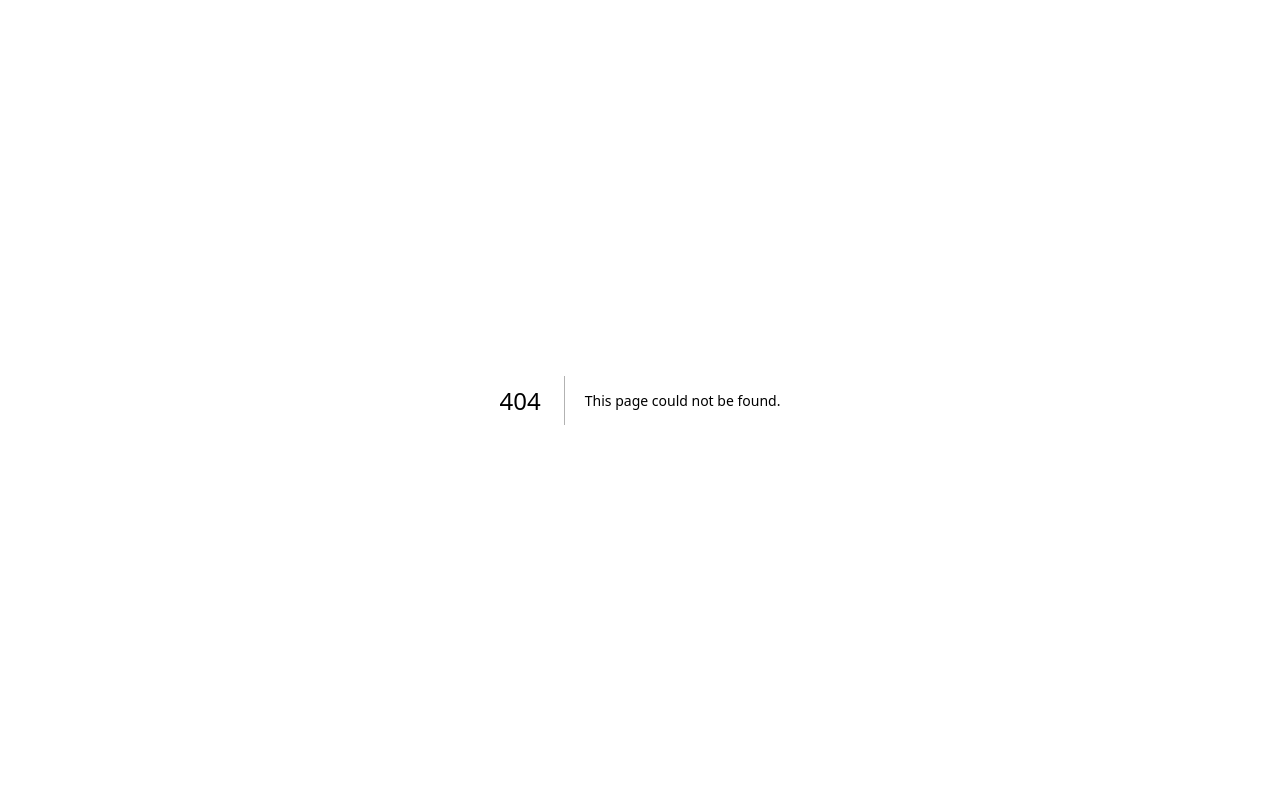
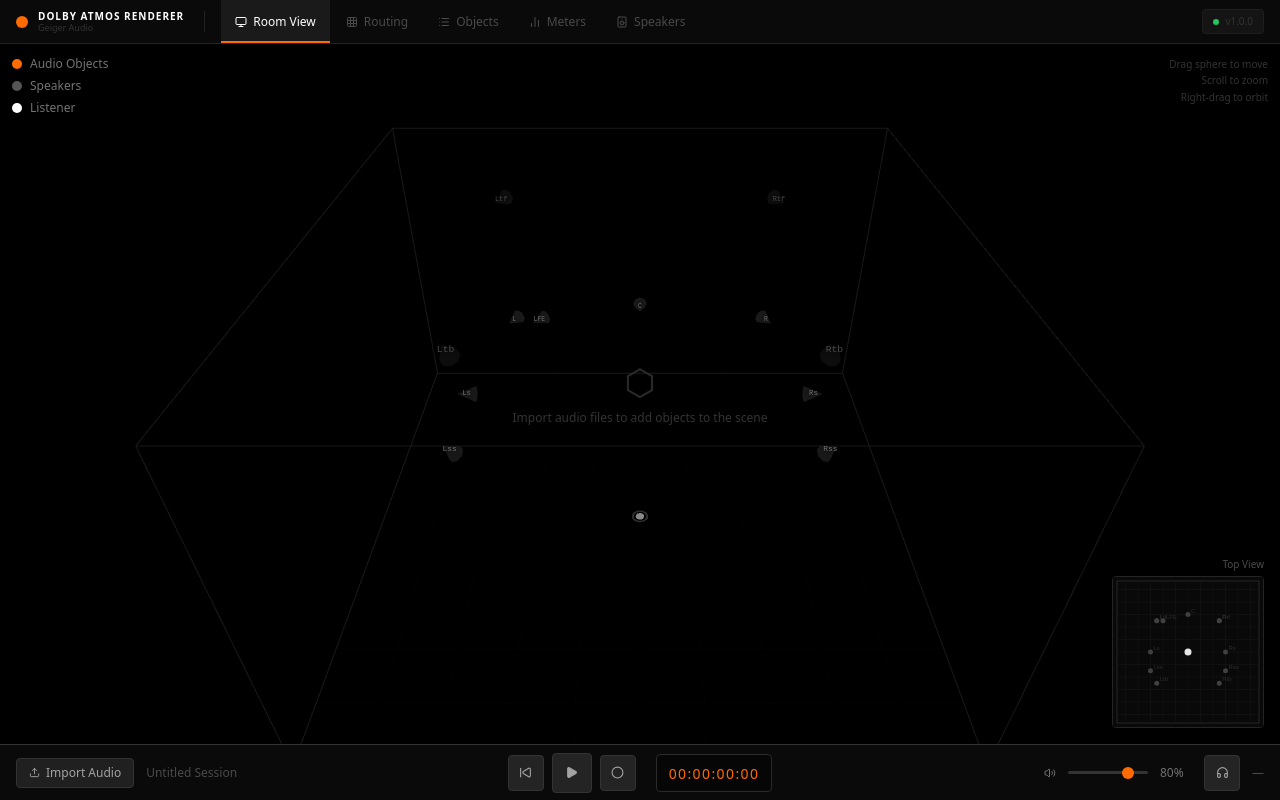
Before and after one commit to bhargavjoshi1237/geiger-audio, a Next.js app: page /renderer in a window 1280 px wide. Before the commit this address had no page. Built offline with nearby package versions, Linux system fonts and the light colour scheme.

Commit message:
feat: renderer shell with tab bar, layout wiring, transport bar integration

```diff
--- a/app/layout.js
+++ b/app/layout.js
@@ -1,28 +1,19 @@
-import { Geist, Geist_Mono } from "next/font/google";
-import "./globals.css";
-
-const geistSans = Geist({
-  variable: "--font-geist-sans",
-  subsets: ["latin"],
-});
-
-const geistMono = Geist_Mono({
-  variable: "--font-geist-mono",
-  subsets: ["latin"],
-});
+import './globals.css'
+import { AudioProvider } from '@/context/AudioContext'
 
 export const metadata = {
-  title: "Create Next App",
-  description: "Generated by create next app",
-};
+  title: 'Dolby Atmos Renderer — Geiger Audio',
+  description: 'Professional spatial audio renderer',
+}
 
 export default function RootLayout({ children }) {
   return (
-    <html
-      lang="en"
-      className={`${geistSans.variable} ${geistMono.variable} h-full antialiased`}
-    >
-      <body className="min-h-full flex flex-col">{children}</body>
+    <html lang="en">
+      <body className="antialiased">
+        <AudioProvider>
+          {children}
+        </AudioProvider>
+      </body>
     </html>
-  );
+  )
 }
--- a/app/page.js
+++ b/app/page.js
@@ -1,65 +1,5 @@
-import Image from "next/image";
+import { redirect } from 'next/navigation'
 
 export default function Home() {
-  return (
-    <div className="flex flex-col flex-1 items-center justify-center bg-zinc-50 font-sans dark:bg-black">
-      <main className="flex flex-1 w-full max-w-3xl flex-col items-center justify-between py-32 px-16 bg-white dark:bg-black sm:items-start">
-        <Image
-          className="dark:invert"
-          src="/next.svg"
-          alt="Next.js logo"
-          width={100}
-          height={20}
-          priority
-        />
-        <div className="flex flex-col items-center gap-6 text-center sm:items-start sm:text-left">
-          <h1 className="max-w-xs text-3xl font-semibold leading-10 tracking-tight text-black dark:text-zinc-50">
-            To get started, edit the page.js file.
-          </h1>
-          <p className="max-w-md text-lg leading-8 text-zinc-600 dark:text-zinc-400">
-            Looking for a starting point or more instructions? Head over to{" "}
-            <a
-              href="https://vercel.com/templates?framework=next.js&utm_source=create-next-app&utm_medium=appdir-template-tw&utm_campaign=create-next-app"
-              className="font-medium text-zinc-950 dark:text-zinc-50"
-            >
-              Templates
-            </a>{" "}
-            or the{" "}
-            <a
-              href="https://nextjs.org/learn?utm_source=create-next-app&utm_medium=appdir-template-tw&utm_campaign=create-next-app"
-              className="font-medium text-zinc-950 dark:text-zinc-50"
-            >
-              Learning
-            </a>{" "}
-            center.
-          </p>
-        </div>
-        <div className="flex flex-col gap-4 text-base font-medium sm:flex-row">
-          <a
-            className="flex h-12 w-full items-center justify-center gap-2 rounded-full bg-foreground px-5 text-background transition-colors hover:bg-[#383838] dark:hover:bg-[#ccc] md:w-[158px]"
-            href="https://vercel.com/new?utm_source=create-next-app&utm_medium=appdir-template-tw&utm_campaign=create-next-app"
-            target="_blank"
-            rel="noopener noreferrer"
-          >
-            <Image
-              className="dark:invert"
-              src="/vercel.svg"
-              alt="Vercel logomark"
-              width={16}
-              height={16}
-            />
-            Deploy Now
-          </a>
-          <a
-            className="flex h-12 w-full items-center justify-center rounded-full border border-solid border-black/[.08] px-5 transition-colors hover:border-transparent hover:bg-black/[.04] dark:border-white/[.145] dark:hover:bg-[#1a1a1a] md:w-[158px]"
-            href="https://nextjs.org/docs?utm_source=create-next-app&utm_medium=appdir-template-tw&utm_campaign=create-next-app"
-            target="_blank"
-            rel="noopener noreferrer"
-          >
-            Documentation
-          </a>
-        </div>
-      </main>
-    </div>
-  );
+  redirect('/renderer')
 }
--- /dev/null
+++ b/app/renderer/page.js
@@ -0,0 +1,126 @@
+'use client'
+
+import { useState } from 'react'
+import dynamic from 'next/dynamic'
+import { Monitor, Grid3x3, List, BarChart2, SpeakerIcon } from 'lucide-react'
+import TransportBar from '@/components/transport/TransportBar'
+import RoutingMatrix from '@/components/renderer/RoutingMatrix'
+import ObjectList from '@/components/renderer/ObjectList'
+import LoudnessMeters from '@/components/renderer/LoudnessMeters'
+import SpeakerConfig from '@/components/renderer/SpeakerConfig'
+
+// Dynamically import R3F to skip SSR (WebGL is browser-only)
+const RoomView = dynamic(() => import('@/components/renderer/RoomView'), {
+  ssr: false,
+  loading: () => (
+    <div className="flex-1 flex items-center justify-center bg-[#080808]">
+      <div className="text-[#333333] text-xs">Loading 3D scene…</div>
+    </div>
+  ),
+})
+
+const TABS = [
+  { id: 'room',     label: 'Room View',   icon: Monitor      },
+  { id: 'routing',  label: 'Routing',     icon: Grid3x3      },
+  { id: 'objects',  label: 'Objects',     icon: List         },
+  { id: 'meters',   label: 'Meters',      icon: BarChart2    },
+  { id: 'speakers', label: 'Speakers',    icon: SpeakerIcon  },
+]
+
+export default function RendererPage() {
+  const [activeTab, setActiveTab] = useState('room')
+
+  return (
+    <div className="flex flex-col h-screen overflow-hidden" style={{ background: '#161616' }}>
+      {/* Top header + tab bar */}
+      <header
+        className="flex items-center h-11 px-4 gap-0 shrink-0 border-b"
+        style={{ background: '#0A0A0A', borderColor: '#222222' }}
+      >
+        {/* Brand */}
+        <div className="flex items-center gap-2.5 pr-5 border-r mr-4" style={{ borderColor: '#222222' }}>
+          <div className="w-3 h-3 rounded-full" style={{ background: '#FF6B00' }} />
+          <div>
+            <div className="text-[10px] font-semibold text-white tracking-widest uppercase leading-none">
+              Dolby Atmos Renderer
+            </div>
+            <div className="text-[9px] text-[#333333] leading-none mt-0.5">Geiger Audio</div>
+          </div>
+        </div>
+
+        {/* Tabs */}
+        <nav className="flex items-center gap-0.5 h-full">
+          {TABS.map(tab => {
+            const Icon = tab.icon
+            const active = activeTab === tab.id
+            return (
+              <button
+                key={tab.id}
+                onClick={() => setActiveTab(tab.id)}
+                className="relative flex items-center gap-1.5 px-3.5 h-full text-xs font-medium transition-all cursor-pointer"
+                style={{
+                  color: active ? '#ffffff' : '#4a4a4a',
+                  background: active ? '#1a1a1a' : 'transparent',
+                }}
+                onMouseEnter={e => { if (!active) e.currentTarget.style.color = '#737373' }}
+                onMouseLeave={e => { if (!active) e.currentTarget.style.color = '#4a4a4a' }}
+              >
+                <Icon size={12} />
+                {tab.label}
+                {active && (
+                  <span
+                    className="absolute bottom-0 left-0 right-0 h-0.5"
+                    style={{ background: '#FF6B00' }}
+                  />
+                )}
+              </button>
+            )
+          })}
+        </nav>
+
+        {/* Right spacer */}
+        <div className="flex-1" />
+
+        {/* Version badge */}
+        <div
+          className="flex items-center gap-1.5 px-2.5 py-1 rounded text-[10px] font-mono"
+          style={{ background: '#141414', border: '1px solid #1e1e1e', color: '#333333' }}
+        >
+          <div className="w-1.5 h-1.5 rounded-full" style={{ background: '#22c55e' }} />
+          v1.0.0
+        </div>
+      </header>
+
+      {/* Main content */}
+      <main className="flex-1 overflow-hidden flex flex-col min-h-0">
+        {activeTab === 'room'     && <RoomView />}
+        {activeTab === 'routing'  && (
+          <div className="flex-1 overflow-hidden flex flex-col">
+            <RoutingMatrix />
+          </div>
+        )}
+        {activeTab === 'objects'  && (
+          <div className="flex-1 overflow-hidden flex">
+            <ObjectList />
+          </div>
+        )}
+        {activeTab === 'meters'   && (
+          <div className="flex-1 overflow-auto flex flex-col">
+            <LoudnessMeters />
+          </div>
+        )}
+        {activeTab === 'speakers' && (
+          <div className="flex-1 overflow-hidden flex">
+            <SpeakerConfig />
+          </div>
+        )}
+      </main>
+
+      {/* Transport bar (always at bottom, 56px) */}
+      <TransportBar />
+
+      {/* Spacer to push content above fixed transport bar */}
+      <div className="h-14 shrink-0" />
+    </div>
+  )
+}
```
